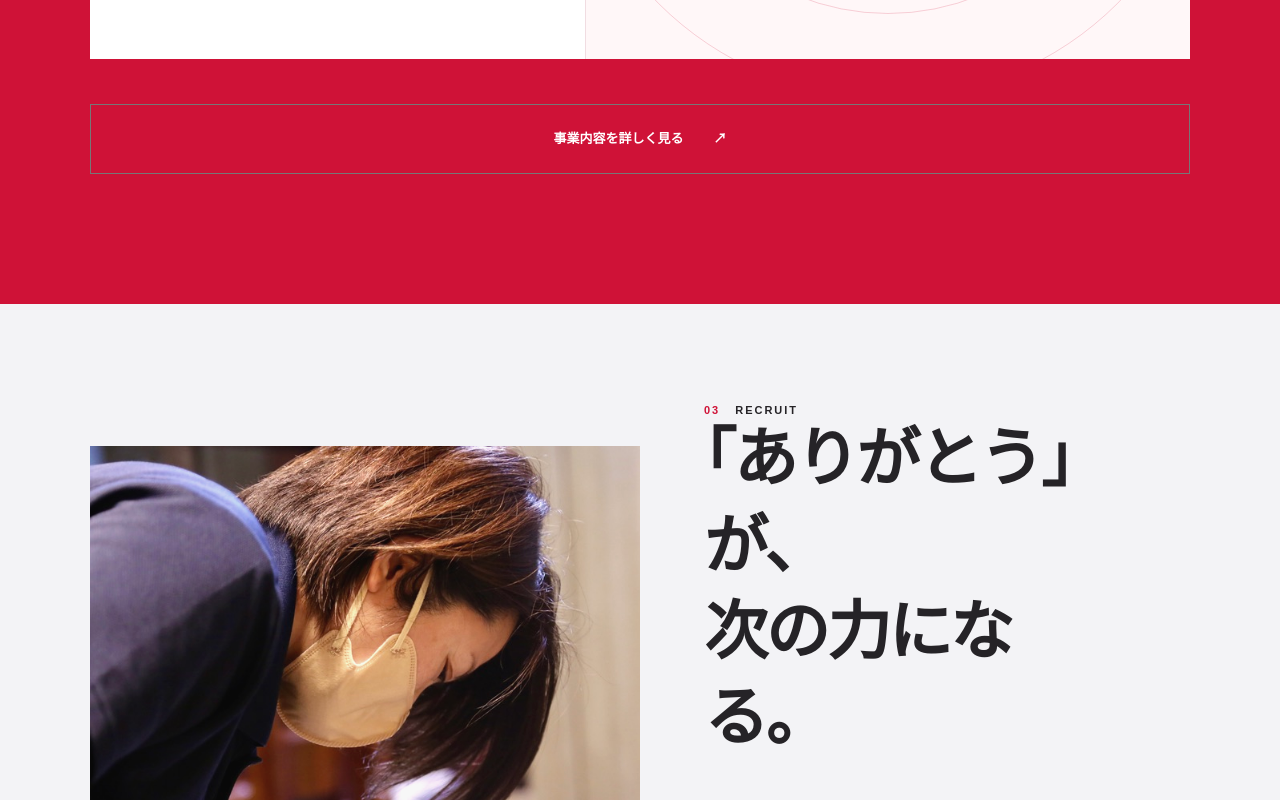
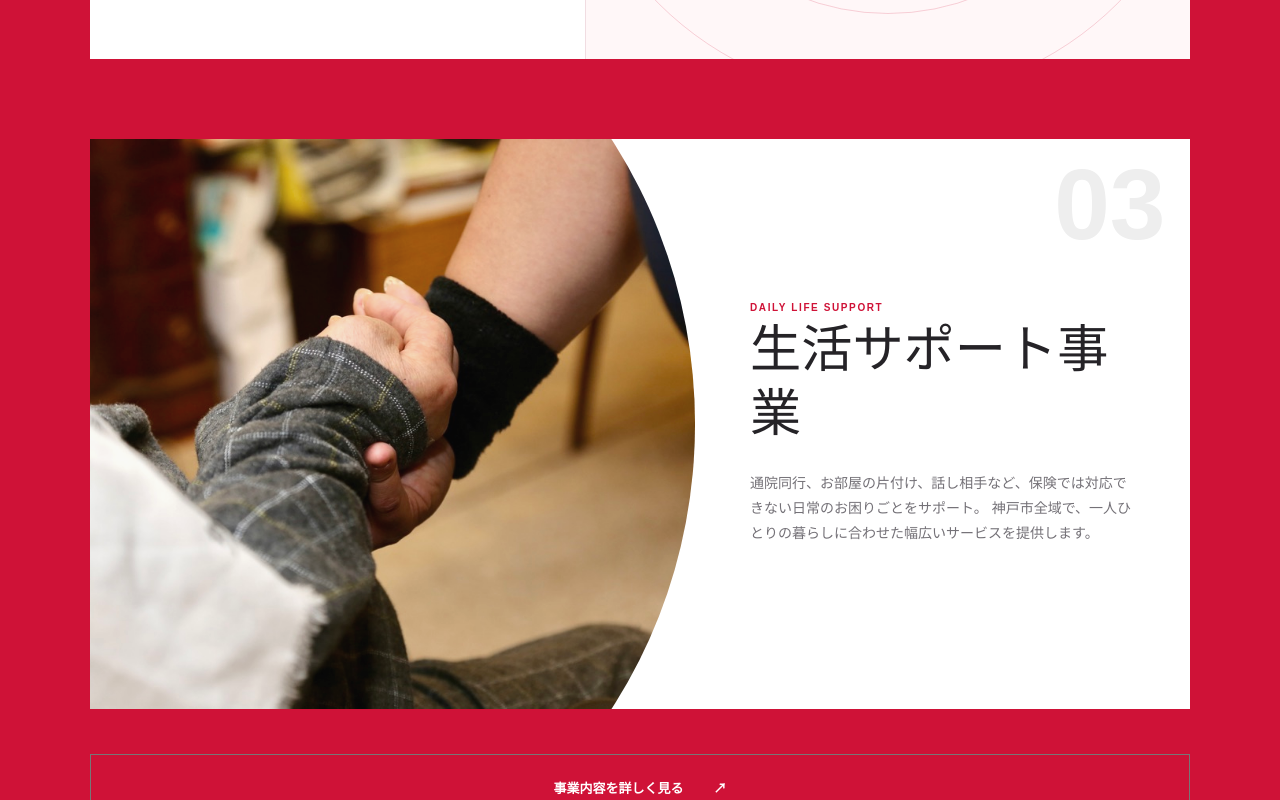
Before and after one commit to hphgroup/hphgroup.github.io, a Next.js app: page / in a window 1280 px wide. Shown: the part 4620-5420 px from the top of the page. Built offline with nearby package versions, Linux system fonts and the light colour scheme.

Commit message:
Add daily life support service

```diff
--- a/app/business/page.tsx
+++ b/app/business/page.tsx
@@ -10,10 +10,11 @@ export default function BusinessPage() {
       <section className="service-detail">
         <article><div><img src="/hph-acupuncture.jpg" alt="HPHによる訪問鍼灸施術" /></div><section><span>01</span><p>HOME-VISIT ACUPUNCTURE &amp; MASSAGE</p><h2>訪問鍼灸<br />マッサージ事業</h2><p>ご自宅や施設へ訪問し、身体の状態や生活環境に合わせた鍼灸・マッサージを提供。通院が難しい方の日常生活を支援します。</p></section></article>
         <article><div className="service-color">DAY<br />SERVICE</div><section><span>02</span><p>DAY SERVICE</p><h2>デイサービス事業</h2><p>安心して過ごせる居場所と、その方らしい生活につながる時間を提供。人との交流や活動を通じて、いきいきとした毎日を支えます。</p></section></article>
+        <article><div><img src="/hph-support.jpg" alt="暮らしのお困りごとに寄り添うHPHスタッフ" /></div><section><span>03</span><p>DAILY LIFE SUPPORT</p><h2>生活サポート事業</h2><p>通院同行、お部屋の片付け、話し相手など、介護・医療保険の対象外となる日常のお困りごとを幅広くサポート。兵庫県神戸市全域で、ご希望や生活状況に合わせたサービスを提供します。</p></section></article>
       </section>
       <section className="future">
-        <p className="sub-kicker">FUTURE FIELD</p><h2>地域医療介護企業として、<br />未来のニーズへ。</h2><p>将来的な事業領域として、訪問看護・居宅介護支援・生活支援なども見据え、地域の暮らしを切れ目なく支える企業を目指します。</p>
-        <div><span>訪問看護</span><span>居宅介護支援</span><span>生活支援</span><span>その他地域サービス</span></div>
+        <p className="sub-kicker">FUTURE FIELD</p><h2>地域医療介護企業として、<br />未来のニーズへ。</h2><p>現在の3事業を基盤に、訪問看護・居宅介護支援なども見据え、地域の暮らしを切れ目なく支える企業を目指します。</p>
+        <div><span>訪問看護</span><span>居宅介護支援</span><span>医療介護連携</span><span>その他地域サービス</span></div>
       </section>
     </SubPageShell>
   );
--- a/app/globals.css
+++ b/app/globals.css
@@ -161,6 +161,8 @@ button { font: inherit; }
 .business-photo { overflow:hidden; clip-path:ellipse(75% 85% at 20% 50%); }
 .business-photo img { height:100%; object-fit:cover; object-position:52% center; filter:brightness(1.1) saturate(.9) contrast(.95); transition:transform 1.2s; }
 .business-card:hover .business-photo img { transform:scale(1.045); }
+.support-card .business-photo { clip-path:ellipse(78% 88% at 22% 50%); }
+.support-card .business-photo img { object-position:center; }
 .business-copy { padding:70px 55px; position:relative; display:flex; flex-direction:column; justify-content:center; }
 .business-number { position:absolute; top:15px; right:25px; color:#eee; font:900 100px/1 Arial; }
 .business-copy > p:first-of-type { color:var(--red); font:800 10px Arial; letter-spacing:.16em; }
--- a/app/layout.tsx
+++ b/app/layout.tsx
@@ -7,9 +7,9 @@ export async function generateMetadata(): Promise<Metadata> {
   const host = requestHeaders.get("x-forwarded-host") ?? requestHeaders.get("host") ?? "localhost:3000";
   const protocol = requestHeaders.get("x-forwarded-proto") ?? (host.includes("localhost") ? "http" : "https");
   const baseUrl = new URL(`${protocol}://${host}`);
-  const title = "株式会社HPH｜神戸市の訪問鍼灸マッサージ・デイサービス";
+  const title = "株式会社HPH｜神戸市の訪問鍼灸マッサージ・デイサービス・生活サポート";
   const description =
-    "感謝を込めて感動を届ける。株式会社HPHは、神戸市垂水区で訪問鍼灸マッサージ事業とデイサービス事業を展開しています。採用情報も掲載しています。";
+    "感謝を込めて感動を届ける。株式会社HPHは、神戸市で訪問鍼灸マッサージ事業、デイサービス事業、保険外の生活サポート事業を展開しています。採用情報も掲載しています。";
 
   return {
     metadataBase: baseUrl,
--- a/app/page.tsx
+++ b/app/page.tsx
@@ -266,6 +266,20 @@ export default function Home() {
             <i /><i /><i />
           </div>
         </article>
+        <article className="business-card business-card-photo support-card reveal">
+          <div className="business-photo">
+            <img src="/hph-support.jpg" alt="利用者様の暮らしに寄り添うHPHスタッフ" />
+          </div>
+          <div className="business-copy">
+            <span className="business-number">03</span>
+            <p>DAILY LIFE SUPPORT</p>
+            <h3>生活サポート事業</h3>
+            <p className="body-copy">
+              通院同行、お部屋の片付け、話し相手など、保険では対応できない日常のお困りごとをサポート。
+              神戸市全域で、一人ひとりの暮らしに合わせた幅広いサービスを提供します。
+            </p>
+          </div>
+        </article>
         <a className="business-more reveal" href="/business">事業内容を詳しく見る <Arrow /></a>
       </section>
 
@@ -297,7 +311,7 @@ export default function Home() {
         </div>
         <dl className="reveal">
           <div><dt>会社名</dt><dd>株式会社HPH</dd></div>
-          <div><dt>事業内容</dt><dd>訪問鍼灸マッサージ事業<br />デイサービス事業</dd></div>
+          <div><dt>事業内容</dt><dd>訪問鍼灸マッサージ事業<br />デイサービス事業<br />生活サポート事業</dd></div>
           <div><dt>所在地</dt><dd>〒655-0012<br />兵庫県神戸市垂水区向陽2丁目6-18<br />向陽センタービル103</dd></div>
           <div>
             <dt>連絡先</dt>
```
